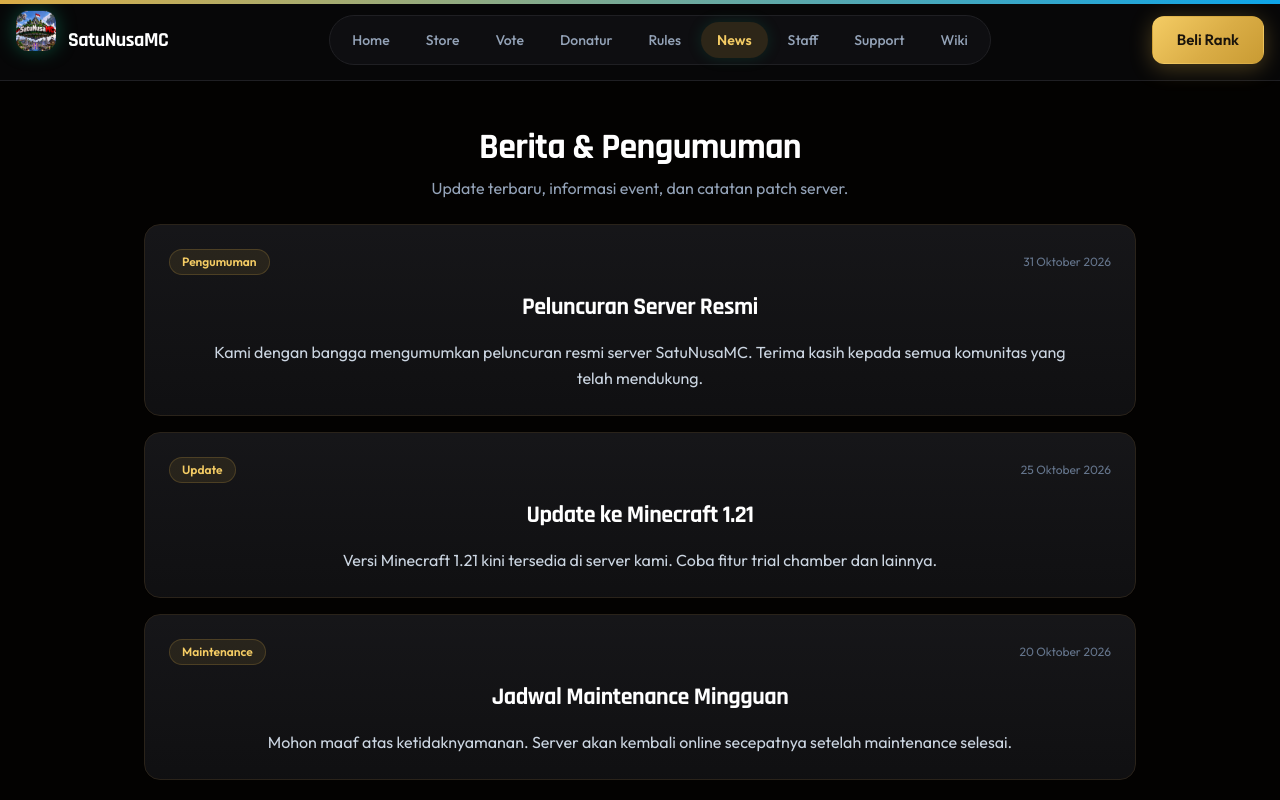
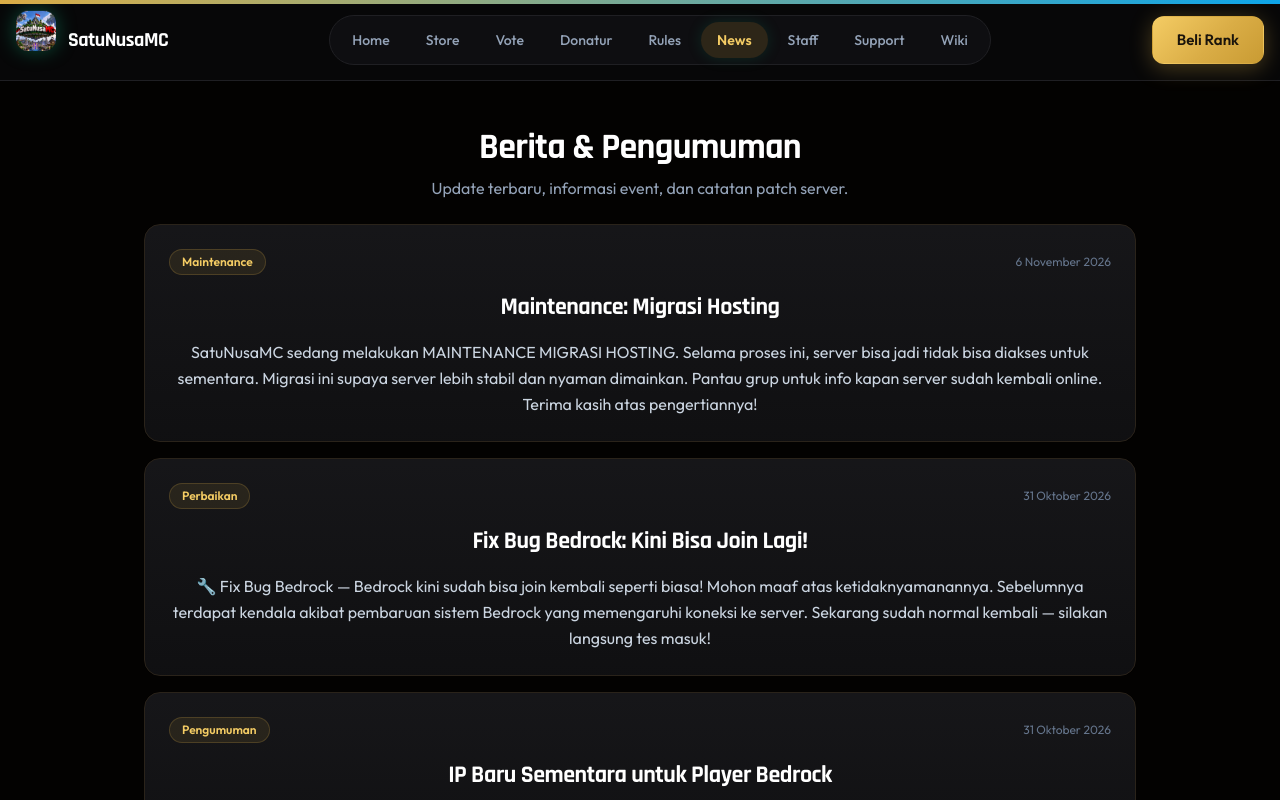
Before and after one commit to AQYV999/satunusamc, a React (Vite) app: page /news in a window 1280 px wide. Shown: the top 800 px of the page. Built offline with nearby package versions, Linux system fonts and the light colour scheme.

Commit message:
Update berita: ganti placeholder dengan 3 berita asli (maintenance migrasi, fix Bedrock, IP Bedrock sementara)

```diff
--- a/src/data/news.ts
+++ b/src/data/news.ts
@@ -7,30 +7,30 @@ export type NewsItem = {
   content?: string;
 };
 
-// Placeholder content — owner dapat mengedit / menambahkan berita di sini
+// Berita terbaru di urutan paling atas
 export const NEWS: NewsItem[] = [
   {
-    id: 'server-launch',
-    title: 'Peluncuran Server Resmi',
+    id: 'maintenance-migrasi-hosting',
+    title: 'Maintenance: Migrasi Hosting',
+    date: '6 November 2026',
+    category: 'Maintenance',
+    description: 'Server sedang menjalani migrasi hosting. Mohon tunggu — perkembangan terbaru diumumkan di grup.',
+    content: 'SatuNusaMC sedang melakukan MAINTENANCE MIGRASI HOSTING. Selama proses ini, server bisa jadi tidak bisa diakses untuk sementara. Migrasi ini supaya server lebih stabil dan nyaman dimainkan. Pantau grup untuk info kapan server sudah kembali online. Terima kasih atas pengertiannya!',
+  },
+  {
+    id: 'fix-bug-bedrock',
+    title: 'Fix Bug Bedrock: Kini Bisa Join Lagi!',
+    date: '31 Oktober 2026',
+    category: 'Perbaikan',
+    description: 'Bedrock kini sudah bisa join kembali seperti biasa. Mohon maaf atas ketidaknyamanannya.',
+    content: '🔧 Fix Bug Bedrock — Bedrock kini sudah bisa join kembali seperti biasa! Mohon maaf atas ketidaknyamanannya. Sebelumnya terdapat kendala akibat pembaruan sistem Bedrock yang memengaruhi koneksi ke server. Sekarang sudah normal kembali — silakan langsung tes masuk!',
+  },
+  {
+    id: 'ip-baru-bedrock-sementara',
+    title: 'IP Baru Sementara untuk Player Bedrock',
     date: '31 Oktober 2026',
     category: 'Pengumuman',
-    description: 'Server SatuNusaMC resmi diluncurkan. Bergabunglah sekarang dan rasakan pengalaman bermain yang nyaman.',
-    content: 'Kami dengan bangga mengumumkan peluncuran resmi server SatuNusaMC. Terima kasih kepada semua komunitas yang telah mendukung.',
-  },
-  {
-    id: 'update-1-21',
-    title: 'Update ke Minecraft 1.21',
-    date: '25 Oktober 2026',
-    category: 'Update',
-    description: 'Server telah diupdate ke versi Minecraft 1.21 dengan fitur terbaru.',
-    content: 'Versi Minecraft 1.21 kini tersedia di server kami. Coba fitur trial chamber dan lainnya.',
-  },
-  {
-    id: 'maintenance',
-    title: 'Jadwal Maintenance Mingguan',
-    date: '20 Oktober 2026',
-    category: 'Maintenance',
-    description: 'Maintenance rutin akan dilakukan setiap hari Sabtu pukul 02.00 WIB.',
-    content: 'Mohon maaf atas ketidaknyamanan. Server akan kembali online secepatnya setelah maintenance selesai.',
+    description: 'Untuk sementara, player Bedrock login pakai IP berikut: lovelace.nexuscloud.id Port 13378.',
+    content: 'Untuk sementara, player Bedrock pakai IP ini:\nIP: lovelace.nexuscloud.id\nPORT: 13378\nSimpan alamat ini, dan pantau pengumuman berikutnya kalau IP sudah kembali ke alamat utama.',
   },
 ];
```
